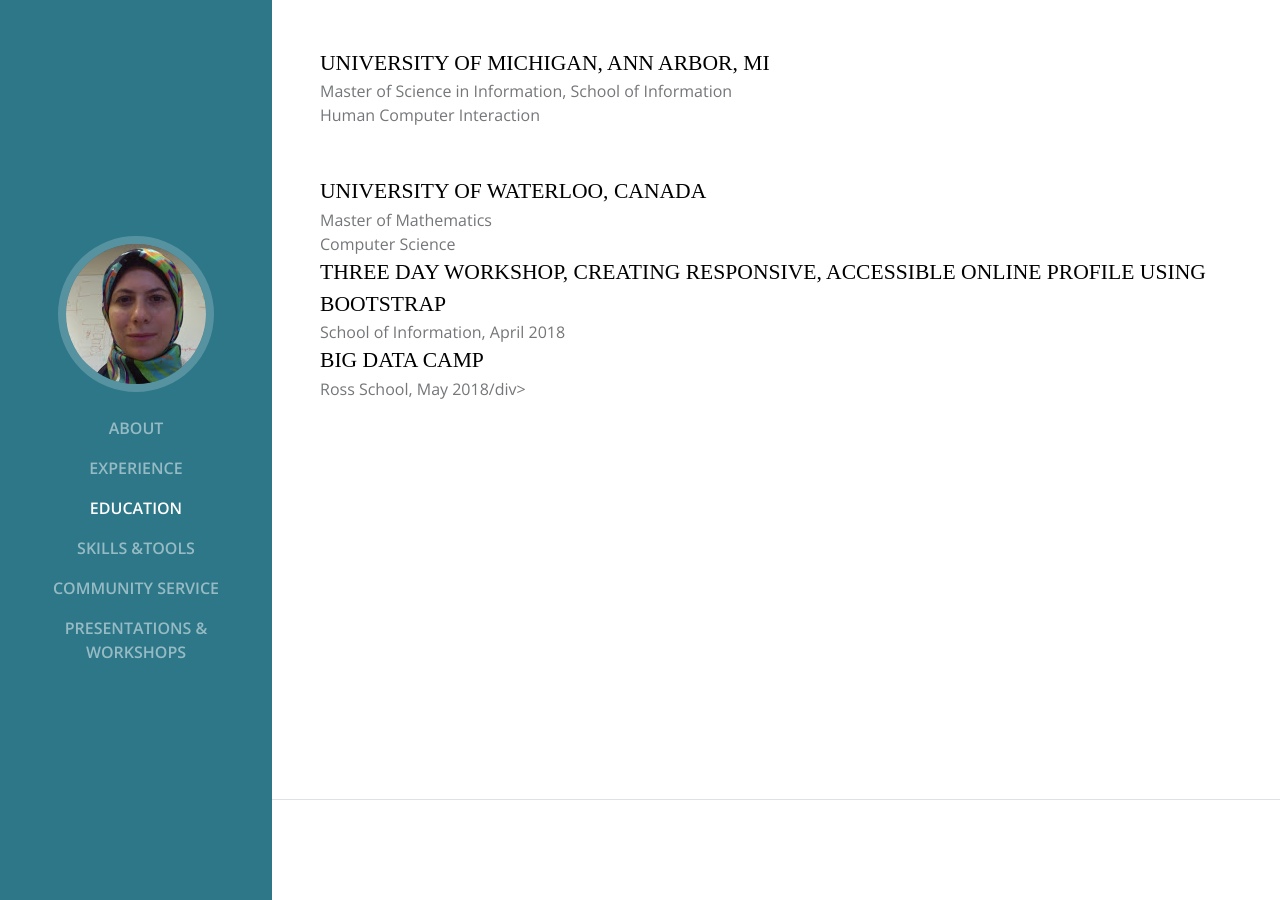
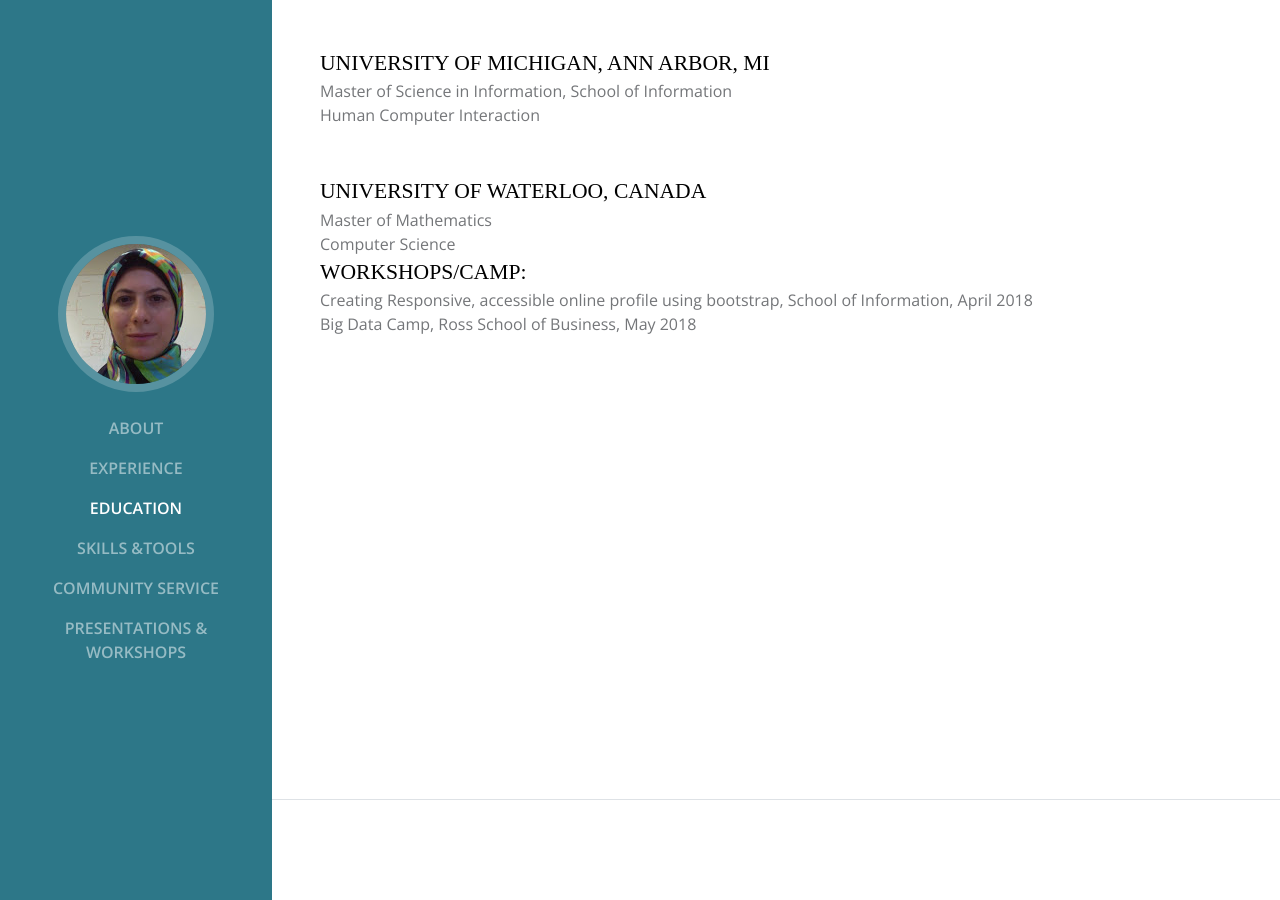
Before and after one commit to nancymou/nancymou.github.io, a Jekyll site: the page index.html, which Jekyll copies as it is, in a window 1280 px wide and 900 px high, scrolled down 2305 px. Built offline with Jekyll 4.4.1, drawn with Linux system fonts in a browser that asks for light colours; some web fonts are replaced.

Commit message:
Update index.html

```diff
--- a/index.html
+++ b/index.html
@@ -183,30 +183,26 @@
           <div class="resume-item d-flex flex-column flex-md-row mb-5">
             <div class="resume-content mr-auto">
                 <div class="subheading">University of Michigan, Ann arbor, MI</div>
-              <div>Master of Science in Information, School of Information</div>
-              <div>Human Computer Interaction</div>
+                <div>Master of Science in Information, School of Information</div>
+                <div>Human Computer Interaction</div>
             </div>
           </div>
 
           <div class="resume-item d-flex flex-column flex-md-row">
             <div class="resume-content mr-auto">
                 <div class="subheading">University of Waterloo, Canada</div>
-              <div>Master of Mathematics</div>
-              <div>Computer Science</div>
+                <div>Master of Mathematics</div>
+                <div>Computer Science</div>
             </div>
           </div>
+
         <div class="resume-item d-flex flex-column flex-md-row">
             <div class="resume-content mr-auto">
-                <div class="subheading">Three day workshop, creating Responsive, accessible online profile using bootstrap</div>
-              <div>School of Information, April 2018</div>
+              <div class="subheading">Workshops/Camp:</div>
+              <div>Creating Responsive, accessible online profile using bootstrap, School of Information, April 2018</div>
+              <div>Big Data Camp, Ross School of Business, May 2018</div>
             </div>
-          </div>
-        <div class="resume-item d-flex flex-column flex-md-row">
-            <div class="resume-content mr-auto">
-                <div class="subheading">Big Data Camp</div>
-              <div>Ross School, May 2018/div>
-            </div>
-          </div>
+         </div>
       </section>
 
       <section class="resume-section p-3 p-lg-5 d-flex flex-column" id="skills">
```
